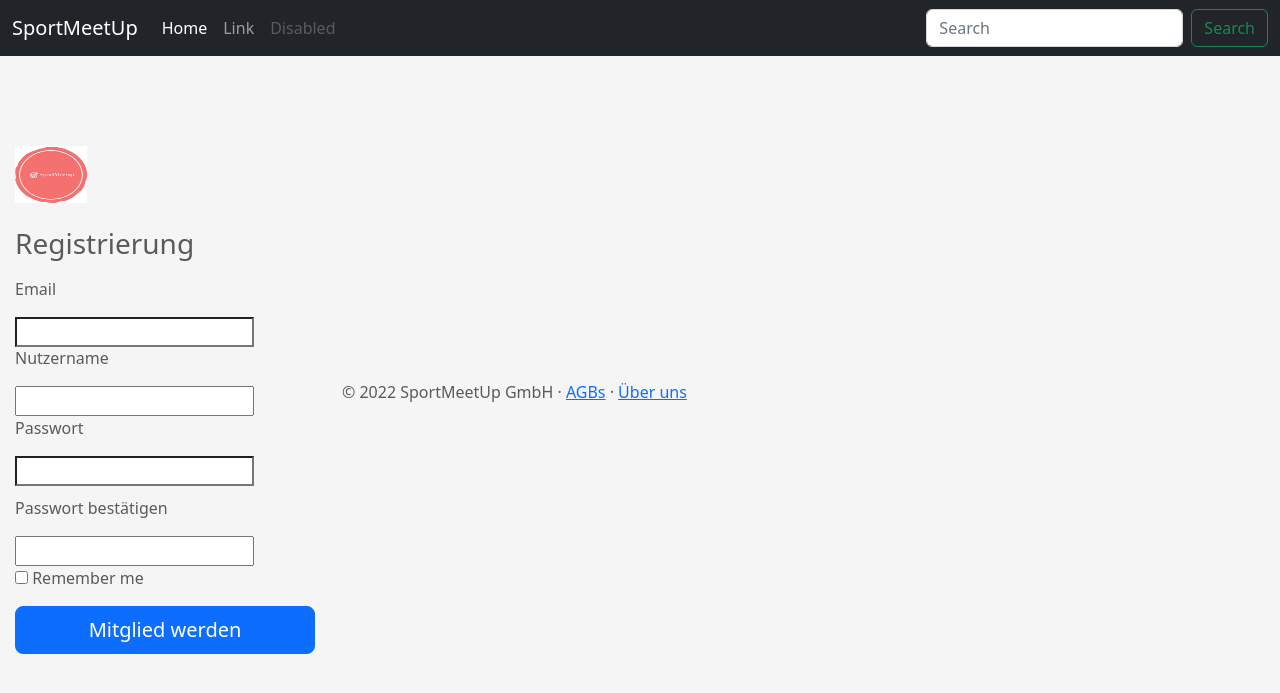
After one commit to vincm1/flask_kurs_projekt, a Flask app: template sportmeetup/templates/account.html in a window 1280 px wide. The commit adds this page. Shown: the top 693 px of the page. Run offline with Flask 2, Linux system fonts and the light colour scheme; the template is opened without the code that fills it, so the values that code supplies are empty, except form fields; form fields are guessed from the names that the template uses; some libraries are stand-ins or nearby versions.

Commit message:
user registrierung und login

```diff
--- /dev/null
+++ b/sportmeetup/templates/account.html
@@ -0,0 +1,39 @@
+{% extends "base.html" %}
+{% block content %}
+
+    <main class="form-signin w-100 m-auto">
+        <form method="POST  ">
+            <img class="mb-4" src="static\logo.jpg" alt="" width="72" height="57">
+            <h1 class="h3 mb-3 fw-normal">Registrierung</h1>
+            {{ form.hidden_tag() }}
+            <div class="form-floating">
+            <p>Email</p>
+            {{form.email()}}
+            </div>
+
+            <div class="form-floating">
+                <p>Nutzername</p>
+                {{form.username()}}
+            </div>
+
+            <div class="form-floating">
+            <p>Passwort</p>
+            {{form.passwort()}}
+            </div>
+
+            <div class="form-floating">
+                <p>Passwort bestätigen</p>
+            {{form.confirm_pw()}}
+            </div>
+
+            <div class="checkbox mb-3">
+            <label>
+                <input type="checkbox" value="remember-me"> Remember me
+            </label>
+            </div>
+
+            <button class="w-100 btn btn-lg btn-primary" type="submit">Mitglied werden</button>
+        </form>
+    </main>
+
+{% endblock %}
--- a/sportmeetup/templates/login.html
+++ b/sportmeetup/templates/login.html
@@ -4,9 +4,9 @@
 
 <body class="text-center">
     <main class="form-signin w-100 m-auto">
-    <form>
+    <form method="POST">
         <img class="mb-4" src="static\logo.jpg" alt="" width="72" height="57">
-        <h1 class="h3 mb-3 fw-normal">Login/h1>
+        <h1 class="h3 mb-3 fw-normal">Login</h1>
         {{ form.hidden_tag() }}
         <div class="form-floating">
         <p>Email</p>
--- a/sportmeetup/users/forms.py
+++ b/sportmeetup/users/forms.py
@@ -23,7 +23,7 @@ class RegistrationForm(FlaskForm):
             raise ValidationError('Email bereits vorhanden!')
 
 class LoginForm(FlaskForm):
-    email = StringField('Nutzer-Email', validators=[DataRequired(), Email()])
+    email = StringField('Nutzeremail', validators=[DataRequired(), Email()])
     passwort = PasswordField('Passwort', validators=[DataRequired()])
     submit = SubmitField('Anmelden')
 
```
Also changed, not shown: sportmeetup/templates/anmeldung.html (+5 -11 lines), sportmeetup/users/routes.py (+15 -15 lines).
